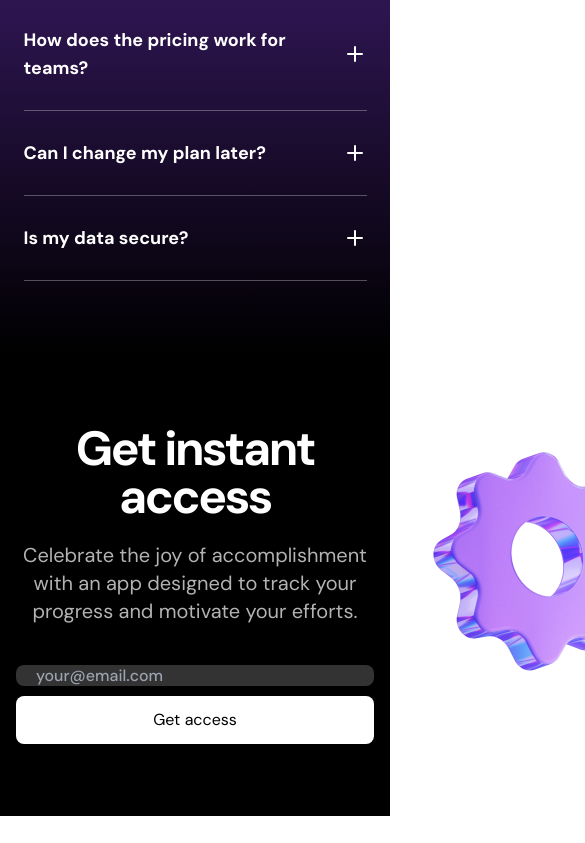
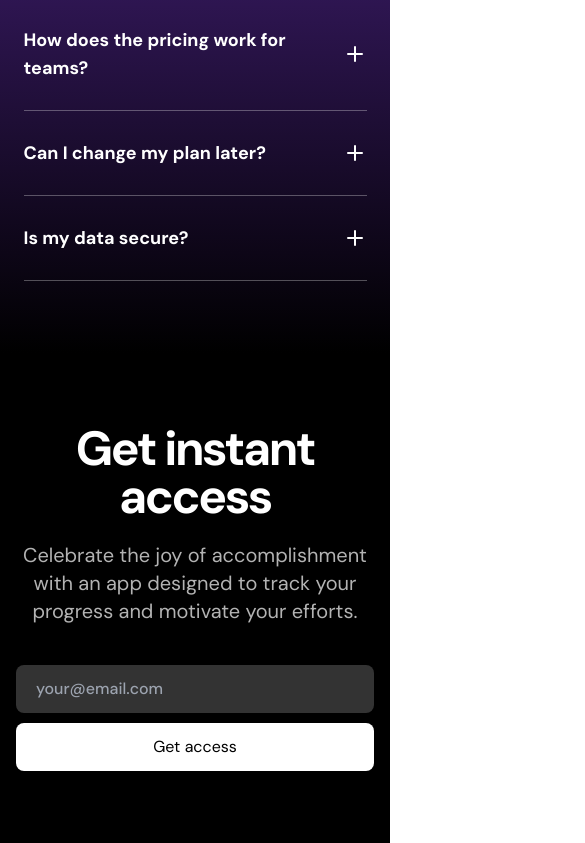
Before and after one commit to KctechSia/Focusflow-hub, a Next.js app: page / in a window 390 px wide. Shown: the part 3344-4187 px from the top of the page, 585 px wide, since content can reach past the window. Before the commit the page ends 4160 px from the top, so only its background shows below. Built offline with nearby package versions, Linux system fonts and the light colour scheme.

Commit message:
fix responsiveness of call to action section

```diff
--- a/src/sections/CallToAction.tsx
+++ b/src/sections/CallToAction.tsx
@@ -4,14 +4,14 @@ import Image from "next/image";
 
 export const CallToAction = () => {
   return (
-    <section className="bg-black text-white py-[72px] md:py-24 text-center">
+    <section className="bg-black text-white py-[72px] md:py-24 text-center overflow-hidden">
       <div className="container max-w-xl relative">
         <Image src={helixImage} alt="" className="absolute top-6 left-[calc(100%+36px)]" />
         <Image src={emojiStarImage} alt="" className="absolute -top-[120px] right-[calc(100%+24px)]" />
         <h2 className="text-5xl md:text-6xl font-bold tracking-tighter">Get instant access</h2>
         <p className="text-xl text-white/70 mt-5">Celebrate the joy of accomplishment with an app designed to track your progress and motivate your efforts.</p>
         <form className="mt-10 flex flex-col gap-2.5 max-w-sm mx-auto md:flex-row">
-          <input type="email" placeholder="your@email.com" className="h-12 bg-white/20 rounded-lg px-5 font-medium placeholder:text-[#9ca3af] flex-1" />
+          <input type="email" placeholder="your@email.com" className="h-12 bg-white/20 rounded-lg px-5 font-medium placeholder:text-[#9ca3af] md:flex-1" />
           <button type="submit" className="bg-white text-black h-12 rounded-lg px-5">Get access</button>
         </form>
       </div>
```
